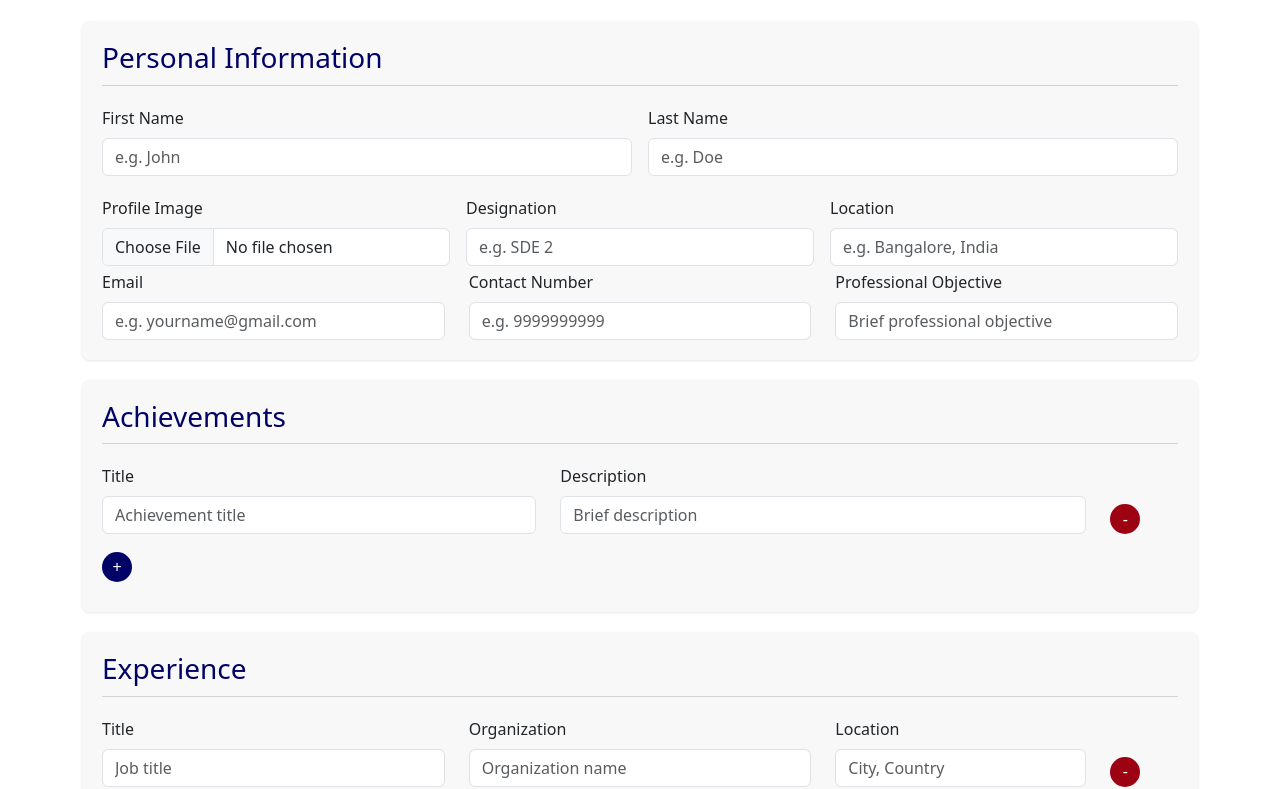
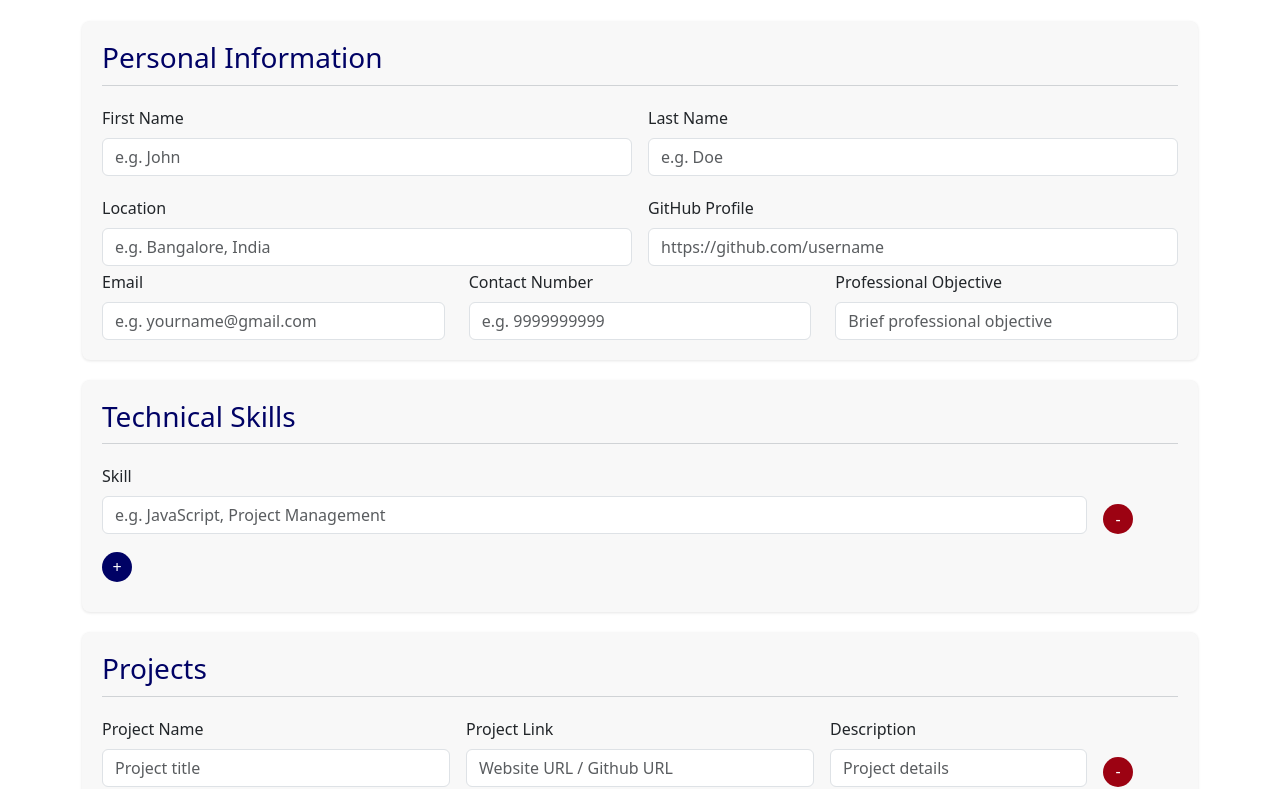
Before and after one commit to ChetuM10/Resume-Builder, a plain HTML site: page form.html in a window 1280 px wide. Shown: the part 179-968 px from the top of the page. Drawn offline with nearby package versions, Linux system fonts and the light colour scheme.

Commit message:
Update form.html

```diff
--- a/form.html
+++ b/form.html
@@ -76,31 +76,22 @@
           </div>
 
           <div class="row g-3 mt-1">
-            <div class="col-md-4">
-              <label for="profileImage" class="form-label">Profile Image</label>
-              <input
-                type="file"
-                class="form-control"
-                id="profileImage"
-                accept="image/*"
-              />
-            </div>
-            <div class="col-md-4">
-              <label for="designation" class="form-label">Designation</label>
-              <input
-                type="text"
-                class="form-control"
-                id="designation"
-                placeholder="e.g. SDE 2"
-              />
-            </div>
-            <div class="col-md-4">
+            <div class="col-md-6">
               <label for="address" class="form-label">Location</label>
               <input
                 type="text"
                 class="form-control"
                 id="address"
                 placeholder="e.g. Bangalore, India"
+              />
+            </div>
+            <div class="col-md-6">
+              <label for="github" class="form-label">GitHub Profile</label>
+              <input
+                type="url"
+                class="form-control"
+                id="github"
+                placeholder="https://github.com/username"
               />
             </div>
           </div>
@@ -138,28 +129,19 @@
           </div>
         </div>
 
-        <!-- Achievements -->
+        <!-- Technical Skills -->
         <div class="form-section">
-          <h3 class="section-title">Achievements</h3>
-          <div id="achievementsContainer">
-            <div class="achievement-item">
-              <div class="row mb-2">
-                <div class="col-md-5">
-                  <label class="form-label">Title</label>
+          <h3 class="section-title">Technical Skills</h3>
+          <div id="skillsContainer">
+            <div class="skill-item">
+              <div class="row g-3 mb-2">
+                <div class="col-md-11">
+                  <label class="form-label">Skill</label>
                   <input
                     type="text"
                     class="form-control"
-                    name="achieve_title"
-                    placeholder="Achievement title"
-                  />
-                </div>
-                <div class="col-md-6">
-                  <label class="form-label">Description</label>
-                  <input
-                    type="text"
-                    class="form-control"
-                    name="achieve_description"
-                    placeholder="Brief description"
+                    name="skill[]"
+                    placeholder="e.g. JavaScript, Project Management"
                   />
                 </div>
                 <div class="col-md-1 d-flex align-items-end">
@@ -174,7 +156,55 @@
               </div>
             </div>
           </div>
-          <button type="button" class="add-btn" onclick="addAchievement()">
+          <button type="button" class="add-btn" onclick="addSkill()">+</button>
+        </div>
+
+        <!-- Projects -->
+        <div class="form-section">
+          <h3 class="section-title">Projects</h3>
+          <div id="projectsContainer">
+            <div class="project-item">
+              <div class="row g-3 mb-2">
+                <div class="col-md-4">
+                  <label class="form-label">Project Name</label>
+                  <input
+                    type="text"
+                    class="form-control"
+                    name="proj_title[]"
+                    placeholder="Project title"
+                  />
+                </div>
+                <div class="col-md-4">
+                  <label class="form-label">Project Link</label>
+                  <input
+                    type="text"
+                    class="form-control"
+                    name="proj_link[]"
+                    placeholder="Website URL / Github URL"
+                  />
+                </div>
+                <div class="col-md-3">
+                  <label class="form-label">Description</label>
+                  <input
+                    type="text"
+                    class="form-control"
+                    name="proj_description[]"
+                    placeholder="Project details"
+                  />
+                </div>
+                <div class="col-md-1 d-flex align-items-end">
+                  <button
+                    type="button"
+                    class="remove-btn"
+                    onclick="removeItem(this)"
+                  >
+                    -
+                  </button>
+                </div>
+              </div>
+            </div>
+          </div>
+          <button type="button" class="add-btn" onclick="addProject()">
             +
           </button>
         </div>
@@ -333,37 +363,28 @@
           </button>
         </div>
 
-        <!-- Projects -->
+        <!-- Achievements -->
         <div class="form-section">
-          <h3 class="section-title">Projects</h3>
-          <div id="projectsContainer">
-            <div class="project-item">
-              <div class="row g-3 mb-2">
-                <div class="col-md-4">
-                  <label class="form-label">Project Name</label>
+          <h3 class="section-title">Achievements</h3>
+          <div id="achievementsContainer">
+            <div class="achievement-item">
+              <div class="row mb-2">
+                <div class="col-md-5">
+                  <label class="form-label">Title</label>
                   <input
                     type="text"
                     class="form-control"
-                    name="proj_title[]"
-                    placeholder="Project title"
+                    name="achieve_title"
+                    placeholder="Achievement title"
                   />
                 </div>
-                <div class="col-md-4">
-                  <label class="form-label">Project Link</label>
-                  <input
-                    type="text"
-                    class="form-control"
-                    name="proj_link[]"
-                    placeholder="Website URL / Github URL"
-                  />
-                </div>
-                <div class="col-md-3">
+                <div class="col-md-6">
                   <label class="form-label">Description</label>
                   <input
                     type="text"
                     class="form-control"
-                    name="proj_description[]"
-                    placeholder="Project details"
+                    name="achieve_description"
+                    placeholder="Brief description"
                   />
                 </div>
                 <div class="col-md-1 d-flex align-items-end">
@@ -378,39 +399,9 @@
               </div>
             </div>
           </div>
-          <button type="button" class="add-btn" onclick="addProject()">
+          <button type="button" class="add-btn" onclick="addAchievement()">
             +
           </button>
-        </div>
-
-        <!-- Skills -->
-        <div class="form-section">
-          <h3 class="section-title">Skills</h3>
-          <div id="skillsContainer">
-            <div class="skill-item">
-              <div class="row g-3 mb-2">
-                <div class="col-md-11">
-                  <label class="form-label">Skill</label>
-                  <input
-                    type="text"
-                    class="form-control"
-                    name="skill[]"
-                    placeholder="e.g. JavaScript, Project Management"
-                  />
-                </div>
-                <div class="col-md-1 d-flex align-items-end">
-                  <button
-                    type="button"
-                    class="remove-btn"
-                    onclick="removeItem(this)"
-                  >
-                    -
-                  </button>
-                </div>
-              </div>
-            </div>
-          </div>
-          <button type="button" class="add-btn" onclick="addSkill()">+</button>
         </div>
 
         <!-- Submit Button -->
```
